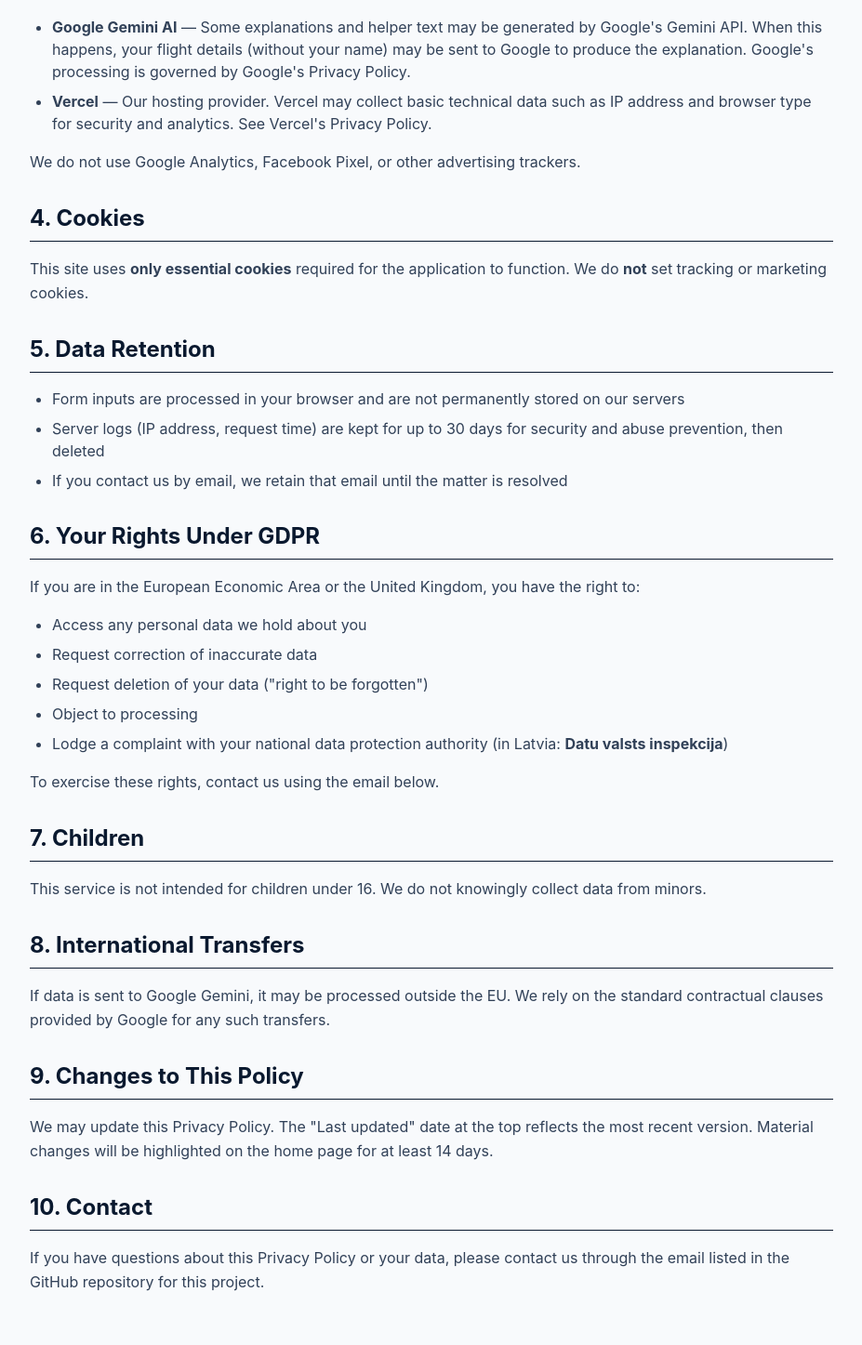
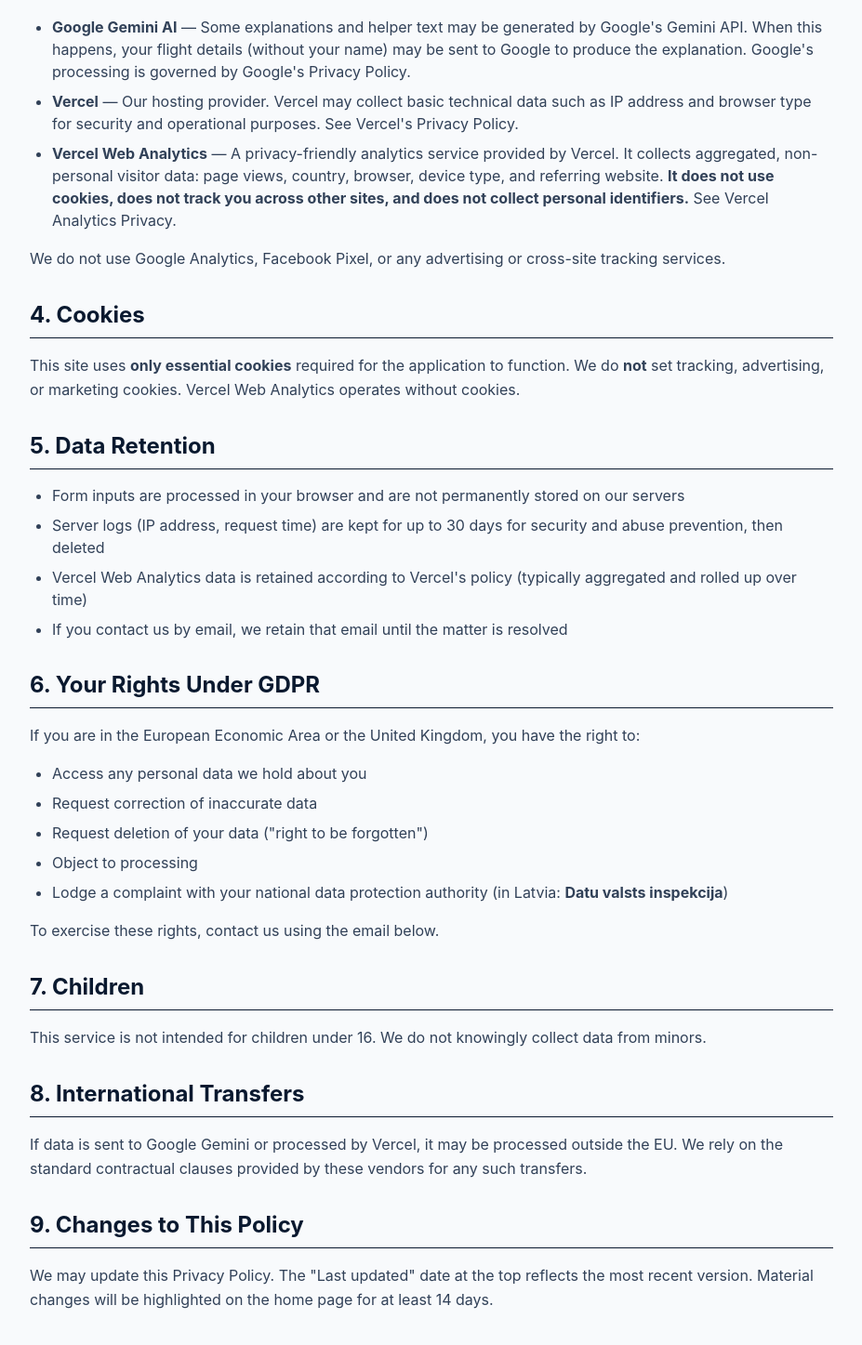
Before and after one commit to mureta4456-sudo/flightcompensationcalc.com, a React (Vite) app: page /privacy in a window 1280 px wide. Shown: the part 1062-2509 px from the top of the page at 93% size, without its empty margins (176-1103 px from the left). Built offline with nearby package versions, Linux system fonts and the light colour scheme.

Commit message:
Update PrivacyPolicy.tsx

```diff
--- a/src/pages/PrivacyPolicy.tsx
+++ b/src/pages/PrivacyPolicy.tsx
@@ -40,18 +40,20 @@
 The calculator may use the following third-party services:
 
 - **Google Gemini AI** — Some explanations and helper text may be generated by Google's Gemini API. When this happens, your flight details (without your name) may be sent to Google to produce the explanation. Google's processing is governed by [Google's Privacy Policy](https://policies.google.com/privacy).
-- **Vercel** — Our hosting provider. Vercel may collect basic technical data such as IP address and browser type for security and analytics. See [Vercel's Privacy Policy](https://vercel.com/legal/privacy-policy).
+- **Vercel** — Our hosting provider. Vercel may collect basic technical data such as IP address and browser type for security and operational purposes. See [Vercel's Privacy Policy](https://vercel.com/legal/privacy-policy).
+- **Vercel Web Analytics** — A privacy-friendly analytics service provided by Vercel. It collects aggregated, non-personal visitor data: page views, country, browser, device type, and referring website. **It does not use cookies, does not track you across other sites, and does not collect personal identifiers.** See [Vercel Analytics Privacy](https://vercel.com/docs/analytics/privacy-policy).
 
-We do not use Google Analytics, Facebook Pixel, or other advertising trackers.
+We do not use Google Analytics, Facebook Pixel, or any advertising or cross-site tracking services.
 
 ## 4. Cookies
 
-This site uses **only essential cookies** required for the application to function. We do **not** set tracking or marketing cookies.
+This site uses **only essential cookies** required for the application to function. We do **not** set tracking, advertising, or marketing cookies. Vercel Web Analytics operates without cookies.
 
 ## 5. Data Retention
 
 - Form inputs are processed in your browser and are not permanently stored on our servers
 - Server logs (IP address, request time) are kept for up to 30 days for security and abuse prevention, then deleted
+- Vercel Web Analytics data is retained according to Vercel's policy (typically aggregated and rolled up over time)
 - If you contact us by email, we retain that email until the matter is resolved
 
 ## 6. Your Rights Under GDPR
@@ -72,7 +74,7 @@
 
 ## 8. International Transfers
 
-If data is sent to Google Gemini, it may be processed outside the EU. We rely on the standard contractual clauses provided by Google for any such transfers.
+If data is sent to Google Gemini or processed by Vercel, it may be processed outside the EU. We rely on the standard contractual clauses provided by these vendors for any such transfers.
 
 ## 9. Changes to This Policy
 
```
